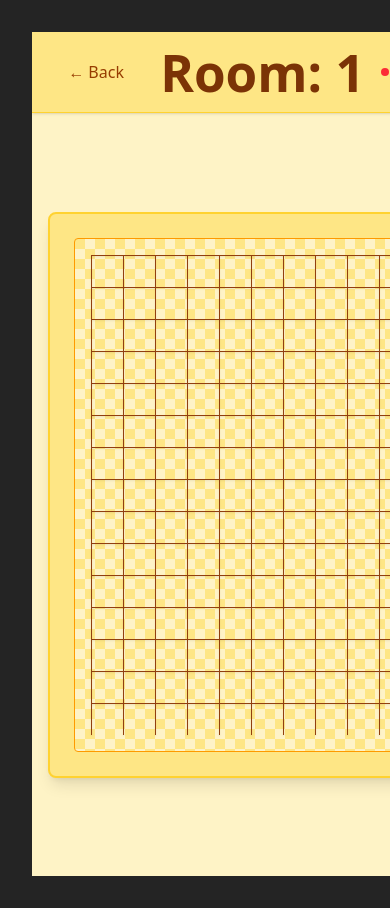
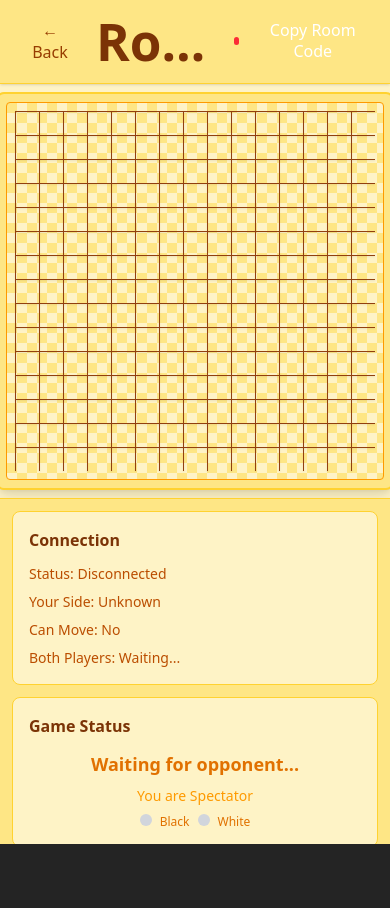
Before and after one commit to yl275/3-gomoku, a React (Vite) app in the folder client/: page /room/1 in a window 390 px wide. After the commit the page ends 844 px from the top, so only its background shows below. Built offline with nearby package versions, Linux system fonts and the light colour scheme; no server answers.

Commit message:
style: update layout and responsiveness for App and Room components

```diff
--- a/client/src/App.css
+++ b/client/src/App.css
@@ -1,8 +1,9 @@
 #root {
-  max-width: 1280px;
-  margin: 0 auto;
-  padding: 2rem;
-  text-align: center;
+  width: 100%;
+  min-height: 100vh;
+  margin: 0;
+  padding: 0;
+  text-align: left;
 }
 
 .logo {
--- a/client/src/index.css
+++ b/client/src/index.css
@@ -32,8 +32,7 @@ a:hover {
 
 body {
   margin: 0;
-  display: flex;
-  place-items: center;
+  display: block;
   min-width: 320px;
   min-height: 100vh;
 }
@@ -115,10 +114,10 @@ button:focus-visible {
 button[class*="piece-"], button.intersection-point {
   padding: 0 !important;
   border-radius: 50% !important;
-  min-width: 24px !important;
-  min-height: 24px !important;
-  width: 24px !important;
-  height: 24px !important;
+  min-width: var(--cell-size, 24px) !important;
+  min-height: var(--cell-size, 24px) !important;
+  width: var(--cell-size, 24px) !important;
+  height: var(--cell-size, 24px) !important;
 }
 
 /* Last move highlight styles */
--- a/client/src/pages/Room.tsx
+++ b/client/src/pages/Room.tsx
@@ -47,6 +47,32 @@ const Room: React.FC = () => {
   const [isMyTurn, setIsMyTurn] = useState(false);
   const [isConnected, setIsConnected] = useState(false);
   const [allPlayersConnected, setAllPlayersConnected] = useState(false);
+  const [viewportSize, setViewportSize] = useState(() => ({
+    width: typeof window !== 'undefined' ? window.innerWidth : 1280,
+    height: typeof window !== 'undefined' ? window.innerHeight : 720
+  }));
+
+  useEffect(() => {
+    const handleResize = () => {
+      setViewportSize({
+        width: window.innerWidth,
+        height: window.innerHeight
+      });
+    };
+
+    window.addEventListener('resize', handleResize);
+    return () => window.removeEventListener('resize', handleResize);
+  }, []);
+
+  const isMobileLayout = viewportSize.width < 1024;
+  const boardSize = gameState.settings.boardSize;
+  const desktopCellSize = 32;
+  const mobileMaxBoardWidth = Math.max(220, viewportSize.width - 24);
+  const mobileMaxBoardHeight = Math.max(220, viewportSize.height - 260);
+  const mobileCellSize = Math.max(14, Math.floor(Math.min(mobileMaxBoardWidth, mobileMaxBoardHeight) / boardSize));
+  const cellSize = isMobileLayout ? mobileCellSize : desktopCellSize;
+  const pieceSize = Math.max(10, Math.floor(cellSize * 0.75));
+  const boardPixelSize = boardSize * cellSize;
 
   useEffect(() => {
     if (!roomId) return;
@@ -391,58 +417,59 @@ const Room: React.FC = () => {
   };
 
   return (
-    <div className="h-screen flex flex-col overflow-hidden bg-amber-100">
+    <div className="h-screen flex flex-col overflow-y-auto bg-amber-100 lg:overflow-hidden">
       {/* Header */}
-      <div className="bg-amber-200 shadow-sm border-b border-amber-300 px-4 py-3">
-        <div className="flex items-center justify-between">
-          <div className="flex items-center space-x-4">
+      <div className="bg-amber-200 shadow-sm border-b border-amber-300 px-3 py-2 sm:px-4 sm:py-3">
+        <div className="flex items-center justify-between gap-2">
+          <div className="flex min-w-0 items-center space-x-2 sm:space-x-4">
             <button
               onClick={() => navigate('/')}
-              className="text-amber-800 hover:text-amber-900 transition-colors"
+              className="text-sm text-amber-800 hover:text-amber-900 transition-colors"
             >
               ← Back
             </button>
-            <h1 className="text-xl font-semibold text-amber-900">Room: {roomId}</h1>
+            <h1 className="truncate text-sm font-semibold text-amber-900 sm:text-xl">Room: {roomId}</h1>
             <div className={`w-2 h-2 rounded-full ${isConnected ? 'bg-green-500' : 'bg-red-500'}`}></div>
           </div>
           <button
             onClick={copyRoomCode}
-            className="px-3 py-1 bg-blue-600 text-white text-sm rounded-md hover:bg-blue-700 transition-colors"
+            className="px-2 py-1 bg-blue-600 text-white text-xs sm:text-sm rounded-md hover:bg-blue-700 transition-colors"
           >
             Copy Room Code
           </button>
         </div>
       </div>
 
-      <div className="flex-1 flex">
+      <div className="flex-1 flex flex-col lg:flex-row">
         {/* Game Board */}
-        <div className="flex-1 flex items-center justify-center p-4">
-          <div className="bg-amber-200 rounded-lg shadow-lg p-6 border-2 border-amber-300">
+        <div className="flex-1 flex items-center justify-center p-2 sm:p-4">
+          <div className="bg-amber-200 rounded-lg shadow-lg p-2 sm:p-6 border-2 border-amber-300">
             {/* Traditional Gomoku Board with Lines */}
-            <div className="relative bg-amber-100 p-4 rounded border border-amber-500 gomoku-board">
+            <div className="relative bg-amber-100 p-2 sm:p-4 rounded border border-amber-500 gomoku-board">
               {/* Grid Lines */}
               <div
                 className="relative"
                 style={{
-                  width: `${gameState.settings.boardSize * 32}px`,
-                  height: `${gameState.settings.boardSize * 32}px`
+                  width: `${boardPixelSize}px`,
+                  height: `${boardPixelSize}px`,
+                  ['--cell-size' as string]: `${pieceSize}px`
                 }}
               >
                 {/* Horizontal Lines */}
-                {Array.from({ length: gameState.settings.boardSize }, (_, i) => (
+                {Array.from({ length: boardSize }, (_, i) => (
                   <div
                     key={`h-${i}`}
                     className="absolute w-full h-px board-line"
-                    style={{ top: `${i * 32}px` }}
+                    style={{ top: `${i * cellSize}px` }}
                   />
                 ))}
 
                 {/* Vertical Lines */}
-                {Array.from({ length: gameState.settings.boardSize }, (_, i) => (
+                {Array.from({ length: boardSize }, (_, i) => (
                   <div
                     key={`v-${i}`}
                     className="absolute h-full w-px board-line"
-                    style={{ left: `${i * 32}px` }}
+                    style={{ left: `${i * cellSize}px` }}
                   />
                 ))}
 
@@ -454,7 +481,7 @@ const Room: React.FC = () => {
                       onClick={() => handleCellClick(rowIndex, colIndex)}
                       disabled={!isMyTurn || !allPlayersConnected || gameState.gameOver || cell !== null}
                       className={`
-                        absolute w-6 h-6 rounded-full flex items-center justify-center
+                        absolute rounded-full flex items-center justify-center
                         transform -translate-x-1/2 -translate-y-1/2
                         ${cell === 'X' ? 'piece-black' : ''}
                         ${cell === 'O' ? 'piece-white' : ''}
@@ -465,8 +492,12 @@ const Room: React.FC = () => {
                         transition-all duration-200
                       `}
                       style={{
-                        left: `${colIndex * 32}px`,
-                        top: `${rowIndex * 32}px`
+                        left: `${colIndex * cellSize}px`,
+                        top: `${rowIndex * cellSize}px`,
+                        width: `${pieceSize}px`,
+                        height: `${pieceSize}px`,
+                        minWidth: `${pieceSize}px`,
+                        minHeight: `${pieceSize}px`
                       }}
                       title={`${rowIndex},${colIndex} - My turn: ${isMyTurn}, All connected: ${allPlayersConnected}, Game over: ${gameState.gameOver}, Empty: ${cell === null}`}
                     >
@@ -480,7 +511,7 @@ const Room: React.FC = () => {
         </div>
 
         {/* Sidebar */}
-        <div className="w-80 bg-amber-200 border-l border-amber-300 p-4 space-y-4">
+        <div className="w-full lg:w-80 bg-amber-200 border-t lg:border-t-0 lg:border-l border-amber-300 p-3 sm:p-4 space-y-3 sm:space-y-4">
           {/* Connection Status */}
           <div className="bg-amber-100 rounded-lg p-4 border border-amber-300">
             <h3 className="font-semibold mb-3 text-amber-900">Connection</h3>
```
